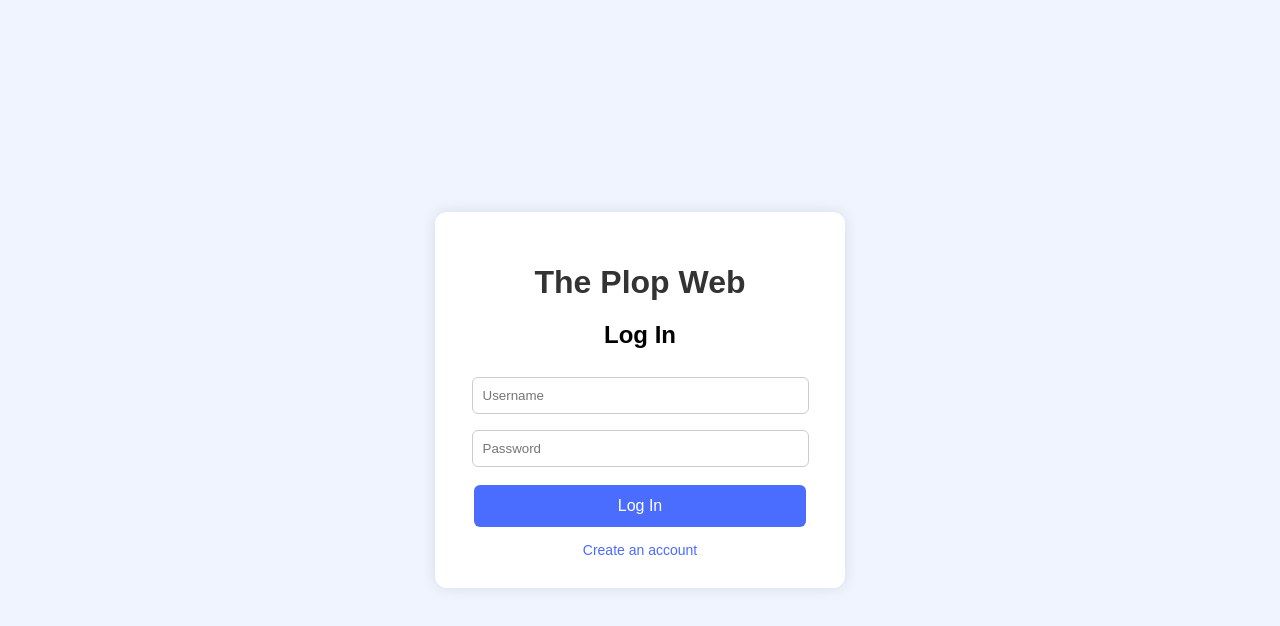
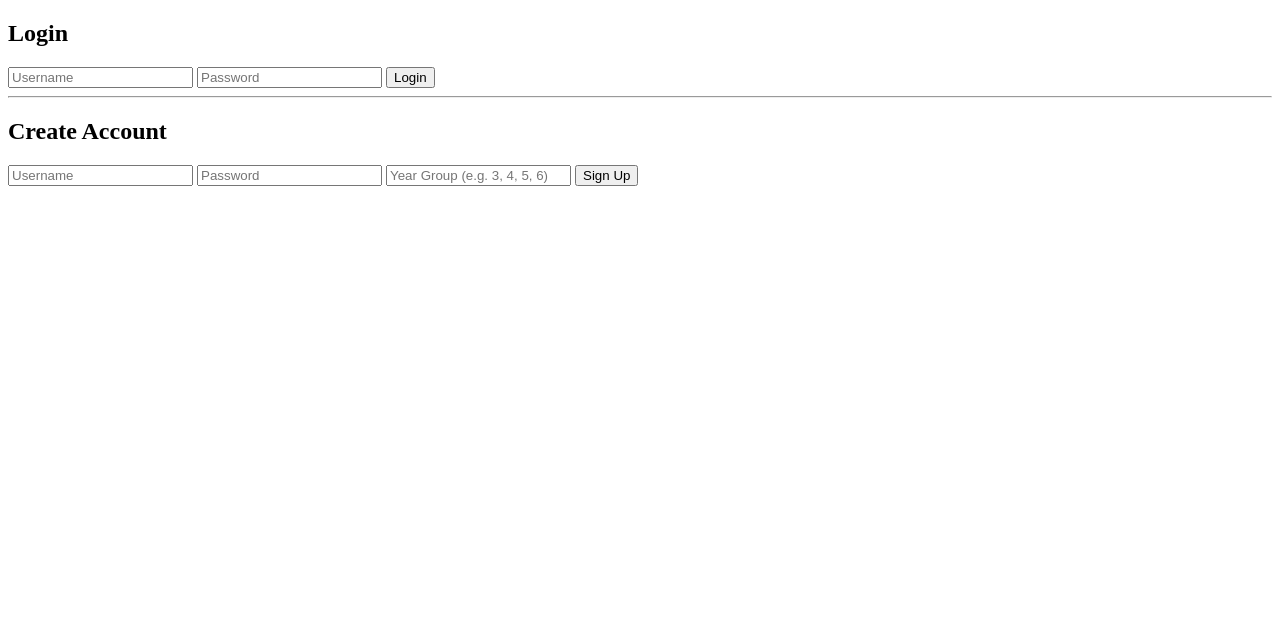
Before and after one commit to RandomHTMLer/theplopweb, a plain HTML site: page index.html in a window 1280 px wide. Drawn offline with Linux system fonts and the light colour scheme.

Commit message:
Update index.html

```diff
--- a/index.html
+++ b/index.html
@@ -1,121 +1,13 @@
 <!DOCTYPE html>
-<html lang="en">
-<head>
-    <meta charset="UTF-8">
-    <title>The Plop Web – Login</title>
-    <style>
-        body {
-            font-family: Arial, sans-serif;
-            background: #f0f4ff;
-            display: flex;
-            justify-content: center;
-            align-items: center;
-            height: 100vh;
-            margin: 0;
-        }
+<h2>Login</h2>
+<input id="loginUser" placeholder="Username">
+<input id="loginPass" type="password" placeholder="Password">
+<button onclick="login()">Login</button>
 
-        .container {
-            background: white;
-            padding: 30px;
-            width: 350px;
-            border-radius: 12px;
-            box-shadow: 0 0 15px rgba(0,0,0,0.1);
-            text-align: center;
-        }
+<hr>
 
-        h1 {
-            margin-bottom: 20px;
-            color: #333;
-        }
-
-        input, select {
-            width: 90%;
-            padding: 10px;
-            margin: 8px 0;
-            border-radius: 6px;
-            border: 1px solid #ccc;
-        }
-
-        button {
-            width: 95%;
-            padding: 12px;
-            background: #4a6cff;
-            border: none;
-            color: white;
-            font-size: 16px;
-            border-radius: 6px;
-            cursor: pointer;
-            margin-top: 10px;
-        }
-
-        button:hover {
-            background: #3a57d6;
-        }
-
-        .toggle {
-            margin-top: 15px;
-            color: #4a6cff;
-            cursor: pointer;
-            font-size: 14px;
-        }
-    </style>
-</head>
-<body>
-
-<div class="container">
-    <h1>The Plop Web</h1>
-
-    <!-- LOGIN FORM -->
-    <div id="loginBox">
-        <h2>Log In</h2>
-        <input id="loginUser" type="text" placeholder="Username">
-        <input id="loginPass" type="password" placeholder="Password">
-        <button onclick="login()">Log In</button>
-
-        <div class="toggle" onclick="showSignup()">Create an account</div>
-    </div>
-
-    <!-- SIGNUP FORM -->
-    <div id="signupBox" style="display:none;">
-        <h2>Create Account</h2>
-        <input id="signupUser" type="text" placeholder="Choose a username">
-        <input id="signupPass" type="password" placeholder="Choose a password">
-
-        <select id="signupYear">
-            <option value="">Select your year group</option>
-            <option>Year 3</option>
-            <option>Year 4</option>
-            <option>Year 5</option>
-            <option>Year 6</option>
-        </select>
-
-        <button onclick="signup()">Create Account</button>
-
-        <div class="toggle" onclick="showLogin()">Back to login</div>
-    </div>
-</div>
-
-<script>
-    function showSignup() {
-        document.getElementById("loginBox").style.display = "none";
-        document.getElementById("signupBox").style.display = "block";
-    }
-
-    function showLogin() {
-        document.getElementById("signupBox").style.display = "none";
-        document.getElementById("loginBox").style.display = "block";
-    }
-
-    function login() {
-        // For now, just go to the home page
-        window.location.href = "home.html";
-    }
-
-    function signup() {
-        // For now, just go to the home page
-        window.location.href = "home.html";
-    }
-</script>
-
-</body>
-</html>
+<h2>Create Account</h2>
+<input id="signupUser" placeholder="Username">
+<input id="signupPass" type="password" placeholder="Password">
+<input id="signupYear" placeholder="Year Group (e.g. 3, 4, 5, 6)">
+<button onclick="signup()">Sign Up</button>
```
